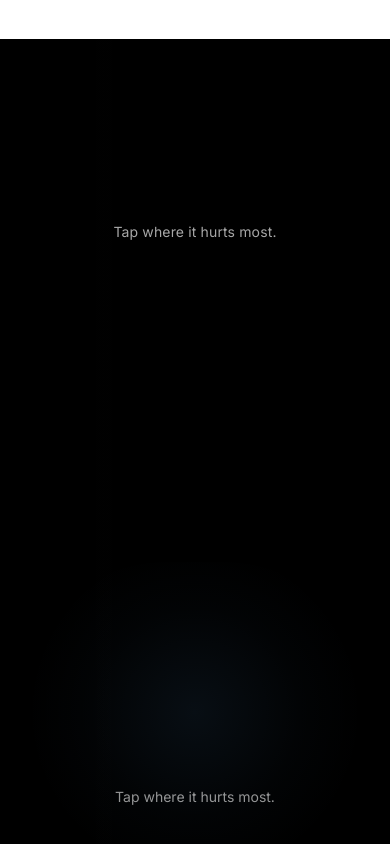
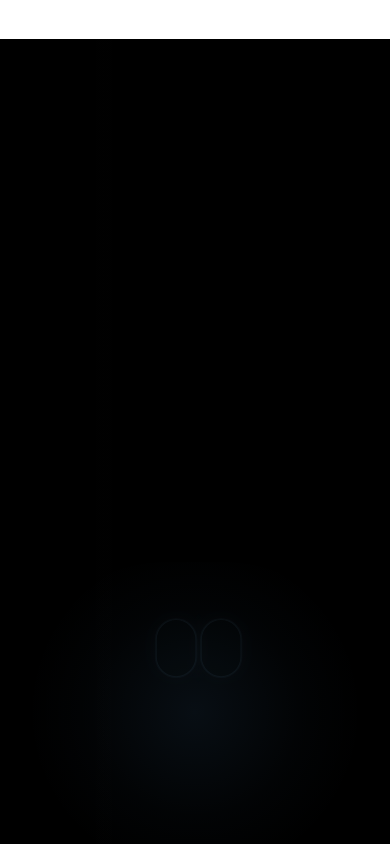
Before and after one commit to jjjarv-web/arc-joint-website, a Next.js app: page / in a window 390 px wide. Shown: the part 3342-4186 px from the top of the page. Built offline with nearby package versions, Linux system fonts and the light colour scheme.

Commit message:
Polish knee selector choreography and interaction cues.
Align reveal timing and copy emphasis during zoom, refine single-zone hotspot behavior with subtle hover/tap affordances, and tighten region mapping to keep knee targeting clear across desktop and mobile.

Made-with: Cursor

```diff
--- a/src/components/experience/KneeSelector.tsx
+++ b/src/components/experience/KneeSelector.tsx
@@ -1,6 +1,6 @@
 "use client";
 
-import { useEffect, useRef, useState } from "react";
+import { useEffect, useRef, useState, type PointerEvent } from "react";
 import Image from "next/image";
 import gsap from "gsap";
 import { ScrollTrigger } from "gsap/ScrollTrigger";
@@ -8,42 +8,34 @@ import { useGSAP } from "@gsap/react";
 
 gsap.registerPlugin(ScrollTrigger, useGSAP);
 
-export type KneePainRegion = "anterior" | "medial" | "lateral" | "posterior";
+export type KneePainRegion = "anterior" | "medial" | "lateral";
 
 interface KneeSelectorProps {
   selectedRegion: KneePainRegion | "";
   onSelect: (region: KneePainRegion) => void;
 }
 
-type ZoneConfig = {
-  id: string;
-  region: KneePainRegion;
-  label: string;
-  top: string;
-  left: string;
-  width: string;
-  height: string;
+const regionLabel: Record<KneePainRegion, string> = {
+  anterior: "Front (anterior)",
+  medial: "Inner (medial)",
+  lateral: "Outer (lateral)",
 };
-
-const zones: ZoneConfig[] = [
-  { id: "left-anterior", region: "anterior", label: "Left kneecap/front", top: "67%", left: "35%", width: "12%", height: "9%" },
-  { id: "right-anterior", region: "anterior", label: "Right kneecap/front", top: "67%", left: "53%", width: "12%", height: "9%" },
-  { id: "left-medial", region: "medial", label: "Left inner knee", top: "67%", left: "42%", width: "7%", height: "9%" },
-  { id: "right-medial", region: "medial", label: "Right inner knee", top: "67%", left: "53%", width: "7%", height: "9%" },
-  { id: "left-lateral", region: "lateral", label: "Left outer knee", top: "67%", left: "31%", width: "7%", height: "9%" },
-  { id: "right-lateral", region: "lateral", label: "Right outer knee", top: "67%", left: "64%", width: "7%", height: "9%" },
-  { id: "left-posterior", region: "posterior", label: "Left back of knee", top: "62%", left: "35%", width: "12%", height: "7%" },
-  { id: "right-posterior", region: "posterior", label: "Right back of knee", top: "62%", left: "53%", width: "12%", height: "7%" },
-];
+const PNG_ASPECT_RATIO = 2000 / 4000;
+const LEFT_KNEE_X = 0.445;
+const RIGHT_KNEE_X = 0.575;
+const KNEE_Y = 0.675;
+type KneeSide = "left" | "right";
 
 export function KneeSelector({ selectedRegion, onSelect }: KneeSelectorProps) {
   const sectionRef = useRef<HTMLElement>(null);
-  const hotspotsRef = useRef<HTMLDivElement>(null);
+  const interactionFieldRef = useRef<HTMLDivElement>(null);
   const pulseTimeoutRef = useRef<number | null>(null);
   const clickLockRef = useRef(false);
   const [interactive, setInteractive] = useState(false);
   const [reducedMotion, setReducedMotion] = useState(false);
-  const [hoveredRegion, setHoveredRegion] = useState<KneePainRegion | "">("");
+  const [hoverRegion, setHoverRegion] = useState<KneePainRegion | "">("");
+  const [hoverSide, setHoverSide] = useState<KneeSide | "">("");
+  const [cursorPoint, setCursorPoint] = useState<{ x: number; y: number }>({ x: 50, y: 68 });
   const [pressedRegion, setPressedRegion] = useState<KneePainRegion | "">("");
 
   useEffect(() => {
@@ -57,20 +49,29 @@ export function KneeSelector({ selectedRegion, onSelect }: KneeSelectorProps) {
   useGSAP(
     () => {
       setInteractive(reducedMotion);
-      setHoveredRegion("");
+      setHoverRegion("");
+      setHoverSide("");
       setPressedRegion("");
 
       if (reducedMotion) {
         gsap.set(".knee-headline", { autoAlpha: 1, y: 0 });
+        gsap.set(".knee-subheadline", { autoAlpha: 1, y: 0, scale: 1, color: "rgba(255,255,255,1)" });
         gsap.set(".knee-image-shell", { autoAlpha: 1, scale: 1, filter: "blur(0px)" });
-        gsap.set(".knee-hotspots", { autoAlpha: 1 });
-        gsap.set(".knee-microcopy-pre", { autoAlpha: 0 });
-        gsap.set(".knee-microcopy-live", { autoAlpha: 0.82 });
-        gsap.set(".knee-instruction", { autoAlpha: 1 });
+        gsap.set(".knee-knee-glow", { autoAlpha: 0.88, scale: 1 });
+        gsap.set(".knee-zone-hint", { autoAlpha: 0.68 });
+        gsap.set(".knee-zone-hint-core", { scale: 1 });
+        gsap.set(".knee-interaction-field", { autoAlpha: 1 });
         return;
       }
 
       gsap.set(".knee-headline", { autoAlpha: 0, y: 52, filter: "blur(10px)" });
+      gsap.set(".knee-subheadline", {
+        autoAlpha: 0,
+        y: 18,
+        scale: 0.96,
+        filter: "blur(6px)",
+        color: "rgba(255,255,255,0.72)",
+      });
       gsap.set(".knee-image-shell", {
         autoAlpha: 0,
         y: 38,
@@ -82,21 +83,24 @@ export function KneeSelector({ selectedRegion, onSelect }: KneeSelectorProps) {
         transformOrigin: "50% 46%",
       });
       gsap.set(".knee-figure", { scale: 0.78, yPercent: 0, transformOrigin: "50% 62%" });
-      gsap.set(".knee-hotspots", { autoAlpha: 0 });
-      gsap.set(".knee-microcopy-pre", { autoAlpha: 0.82 });
-      gsap.set(".knee-microcopy-live", { autoAlpha: 0 });
+      gsap.set(".knee-knee-glow", { autoAlpha: 0.12, scale: 0.88, transformOrigin: "50% 68%" });
+      gsap.set(".knee-zone-hint", { autoAlpha: 0.18 });
+      gsap.set(".knee-zone-hint-core", { scale: 0.92 });
+      gsap.set(".knee-interaction-field", { autoAlpha: 0.3 });
       gsap.set(".knee-light-sweep", { xPercent: -130, autoAlpha: 0.045 });
 
       const headlineTimeline = gsap.timeline({
         defaults: { ease: "power3.out" },
         scrollTrigger: {
           trigger: sectionRef.current,
-          start: "top 40%",
+          start: "top 55%",
           toggleActions: "play none none reverse",
         },
       });
 
-      headlineTimeline.to(".knee-headline", { autoAlpha: 1, y: 0, filter: "blur(0px)", duration: 1.5 });
+      headlineTimeline
+        .to(".knee-headline", { autoAlpha: 1, y: 0, filter: "blur(0px)", duration: 1.5 }, 0)
+        .to(".knee-subheadline", { autoAlpha: 0.78, y: 0, scale: 1, filter: "blur(0px)", duration: 1.2 }, 0.16);
 
       gsap.to(".knee-image-shell", {
         autoAlpha: 1,
@@ -106,7 +110,7 @@ export function KneeSelector({ selectedRegion, onSelect }: KneeSelectorProps) {
         ease: "none",
         scrollTrigger: {
           trigger: sectionRef.current,
-          start: "top 50%",
+          start: "top 55%",
           end: "top 20%",
           scrub: 1.15,
         },
@@ -130,9 +134,18 @@ export function KneeSelector({ selectedRegion, onSelect }: KneeSelectorProps) {
       });
 
       zoomTimeline
-        .to(".knee-image-shell", { rotateY: -5, rotateX: 3, duration: 1.85 }, 0)
-        .to(".knee-figure", { scale: 0.98, yPercent: 0, duration: 1.95 }, 0)
-        .to(".knee-hotspots", { autoAlpha: 1, duration: 0.8 }, 0.55);
+        .to(".knee-image-shell", { rotateY: 0, rotateX: 0, duration: 1.78 }, 0)
+        .to(".knee-figure", { scale: 0.98, yPercent: 0, duration: 1.86 }, 0)
+        .to(".knee-headline", { scale: 0.86, autoAlpha: 0.55, duration: 1.05 }, 0.08)
+        .to(
+          ".knee-subheadline",
+          { scale: 1.22, autoAlpha: 0.98, y: 2, color: "rgba(255,255,255,1)", duration: 1.05 },
+          0.12
+        )
+        .to(".knee-knee-glow", { autoAlpha: 1, scale: 1, duration: 1.15 }, 0.28)
+        .to(".knee-zone-hint", { autoAlpha: 0.72, duration: 0.85, stagger: 0.06 }, 0.56)
+        .to(".knee-zone-hint-core", { scale: 1, duration: 0.85, stagger: 0.06 }, 0.56)
+        .to(".knee-interaction-field", { autoAlpha: 0.86, duration: 0.8 }, 0.45);
 
       gsap.to(".knee-light-sweep", {
         xPercent: 130,
@@ -146,7 +159,7 @@ export function KneeSelector({ selectedRegion, onSelect }: KneeSelectorProps) {
   );
 
   useEffect(() => {
-    if (!hotspotsRef.current || reducedMotion) {
+    if (!interactionFieldRef.current || reducedMotion) {
       return;
     }
 
@@ -154,16 +167,43 @@ export function KneeSelector({ selectedRegion, onSelect }: KneeSelectorProps) {
       clickLockRef.current = false;
     }
 
-    gsap.to(".knee-microcopy-pre", {
-      autoAlpha: interactive ? 0 : 0.82,
-      duration: 0.25,
-      ease: "power2.out",
+      gsap.to(".knee-interaction-field", {
+        autoAlpha: interactive ? 0.86 : 0.52,
+        duration: 0.25,
+        ease: "power2.out",
+      });
+      gsap.to(".knee-zone-hint", {
+        autoAlpha: interactive ? 0.72 : 0.26,
+        duration: 0.25,
+        ease: "power2.out",
+      });
+  }, [interactive, reducedMotion]);
+
+  useEffect(() => {
+    if (!interactive || reducedMotion) {
+      return;
+    }
+
+    const leftPulse = gsap.to(".knee-zone-hint-core--left", {
+      scale: 1.045,
+      duration: 1.1,
+      ease: "sine.inOut",
+      repeat: -1,
+      yoyo: true,
     });
-    gsap.to(".knee-microcopy-live", {
-      autoAlpha: interactive ? 0.82 : 0,
-      duration: 0.25,
-      ease: "power2.out",
+    const rightPulse = gsap.to(".knee-zone-hint-core--right", {
+      scale: 1.045,
+      duration: 1.1,
+      ease: "sine.inOut",
+      repeat: -1,
+      yoyo: true,
+      delay: 0.2,
     });
+
+    return () => {
+      leftPulse.kill();
+      rightPulse.kill();
+    };
   }, [interactive, reducedMotion]);
 
   useEffect(
@@ -191,8 +231,64 @@ export function KneeSelector({ selectedRegion, onSelect }: KneeSelectorProps) {
     }, 180);
   };
 
-  const preInteractiveCopy = "Tap where it hurts most.";
-  const interactiveCopy = "Tap where it hurts most.";
+  const inferRegion = (xNorm: number, yNorm: number): KneePainRegion | null => {
+    const dxLeft = Math.abs(xNorm - LEFT_KNEE_X);
+    const dxRight = Math.abs(xNorm - RIGHT_KNEE_X);
+    const centerX = dxLeft < dxRight ? LEFT_KNEE_X : RIGHT_KNEE_X;
+    const isLeftKnee = centerX < 0.5;
+    const localX = xNorm - centerX;
+    const localY = yNorm - KNEE_Y;
+
+    if (Math.abs(localY) > 0.165 || Math.abs(localX) > 0.145) {
+      return null;
+    }
+
+    // Region map follows the user reference, simplified:
+    // A = center-lower/front, I = inner, O = outer.
+    // Keep a slightly narrower anterior lane so inner has more room.
+    if (localY > 0.01 && Math.abs(localX) < 0.045) {
+      return "anterior";
+    }
+
+    const towardCenter = isLeftKnee ? localX > 0 : localX < 0;
+    return towardCenter ? "medial" : "lateral";
+  };
+
+  const resolveRegionFromEvent = (
+    event: PointerEvent<HTMLDivElement>
+  ): { region: KneePainRegion; side: KneeSide; x: number; y: number } | null => {
+    const bounds = interactionFieldRef.current?.getBoundingClientRect();
+    if (!bounds) {
+      return null;
+    }
+
+    const imageWidth = Math.min(bounds.width, bounds.height * PNG_ASPECT_RATIO);
+    const imageHeight = imageWidth / PNG_ASPECT_RATIO;
+    const imageLeft = (bounds.width - imageWidth) / 2;
+    const imageTop = (bounds.height - imageHeight) / 2;
+
+    const xInImage = event.clientX - bounds.left - imageLeft;
+    const yInImage = event.clientY - bounds.top - imageTop;
+    if (xInImage < 0 || yInImage < 0 || xInImage > imageWidth || yInImage > imageHeight) {
+      return null;
+    }
+
+    const xNorm = xInImage / imageWidth;
+    const yNorm = yInImage / imageHeight;
+    const side: KneeSide =
+      Math.abs(xNorm - LEFT_KNEE_X) <= Math.abs(xNorm - RIGHT_KNEE_X) ? "left" : "right";
+    const region = inferRegion(xNorm, yNorm);
+    if (!region) {
+      return null;
+    }
+
+    return {
+      region,
+      side,
+      x: ((imageLeft + xInImage) / bounds.width) * 100,
+      y: ((imageTop + yInImage) / bounds.height) * 100,
+    };
+  };
 
   return (
     <section ref={sectionRef} className="relative min-h-[190vh] bg-black text-white">
@@ -210,21 +306,23 @@ export function KneeSelector({ selectedRegion, onSelect }: KneeSelectorProps) {
             <h3 className="knee-headline text-balance text-[clamp(44px,6.8vw,78px)] font-light leading-[1.04] tracking-[-0.02em]">
               Where does it hurt?
             </h3>
-
-            <div className="relative mt-4 h-6 text-sm tracking-[0.01em] text-white/80">
-              <p className="knee-microcopy-pre absolute inset-0">{preInteractiveCopy}</p>
-              <p className="knee-microcopy-live absolute inset-0">{interactiveCopy}</p>
-            </div>
+            <p className="knee-subheadline mt-4 text-sm tracking-[0.01em] text-white/72">Tap where your knee hurts most.</p>
           </div>
 
           <div className="relative mx-auto w-full max-w-[560px]">
             <div className="relative mx-auto h-[58vh] w-full overflow-hidden md:h-[66vh]">
               <div
                 className={`knee-image-shell relative h-full w-full transition-transform duration-300 ${
-                  pressedRegion ? "scale-[1.02]" : "scale-100"
+                  pressedRegion || selectedRegion ? "scale-[1.02]" : "scale-100"
                 }`}
               >
                 <div className="knee-figure relative h-full w-full">
+                  <div
+                    className="knee-knee-glow pointer-events-none absolute inset-0 z-[1]"
+                    style={{
+                      background: `radial-gradient(circle at ${LEFT_KNEE_X * 100}% ${KNEE_Y * 100}%, rgba(106,192,255,0.22) 0%, rgba(106,192,255,0.07) 14%, rgba(0,0,0,0) 30%), radial-gradient(circle at ${RIGHT_KNEE_X * 100}% ${KNEE_Y * 100}%, rgba(106,192,255,0.22) 0%, rgba(106,192,255,0.07) 14%, rgba(0,0,0,0) 30%)`,
+                    }}
+                  />
                   <Image
                     src="/images/knee-assessment.png"
                     alt="X-ray knee pain selector"
@@ -237,46 +335,85 @@ export function KneeSelector({ selectedRegion, onSelect }: KneeSelectorProps) {
               </div>
 
               <div
-                ref={hotspotsRef}
-                className={`knee-hotspots absolute inset-0 transition-opacity ${
+                ref={interactionFieldRef}
+                onPointerMove={(event) => {
+                  if (!interactive || event.pointerType === "touch") {
+                    return;
+                  }
+                  const resolved = resolveRegionFromEvent(event);
+                  if (!resolved) {
+                    setHoverRegion("");
+                    setHoverSide("");
+                    return;
+                  }
+                  setHoverRegion(resolved.region);
+                  setHoverSide(resolved.side);
+                  setCursorPoint({ x: resolved.x, y: resolved.y });
+                }}
+                onPointerLeave={() => {
+                  setHoverRegion("");
+                  setHoverSide("");
+                }}
+                onPointerUp={(event) => {
+                  if (!interactive) {
+                    return;
+                  }
+                  const resolved = resolveRegionFromEvent(event);
+                  if (!resolved) {
+                    return;
+                  }
+                  setHoverRegion(resolved.region);
+                  setHoverSide(resolved.side);
+                  setCursorPoint({ x: resolved.x, y: resolved.y });
+                  gsap.fromTo(
+                    `.knee-zone-hint-core--${resolved.side}`,
+                    {
+                      scale: 1,
+                      boxShadow: "0 0 0 1px rgba(138,210,255,0.25),0 0 26px rgba(138,210,255,0.2)",
+                    },
+                    {
+                      scale: 1.12,
+                      boxShadow: "0 0 0 1px rgba(138,210,255,0.45),0 0 36px rgba(138,210,255,0.34)",
+                      duration: 0.11,
+                      yoyo: true,
+                      repeat: 1,
+                      ease: "power2.out",
+                    }
+                  );
+                  handleSelect(resolved.region);
+                }}
+                className={`knee-interaction-field absolute inset-0 transition-opacity ${
                   interactive ? "pointer-events-auto" : "pointer-events-none"
                 }`}
               >
-                {zones.map((zone) => {
-                  const isActive = selectedRegion === zone.region || hoveredRegion === zone.region;
-
-                  return (
-                    <button
-                      key={zone.id}
-                      type="button"
-                      aria-label={`Select ${zone.label}`}
-                      onMouseEnter={() => setHoveredRegion(zone.region)}
-                      onMouseLeave={() => setHoveredRegion("")}
-                      onFocus={() => setHoveredRegion(zone.region)}
-                      onBlur={() => setHoveredRegion("")}
-                      onClick={() => handleSelect(zone.region)}
-                      className={`absolute rounded-full transition-all duration-200 ${
-                        isActive
-                          ? "bg-[#8ad2ff]/[0.08] shadow-[0_0_0_1px_rgba(138,210,255,0.22),0_0_30px_rgba(138,210,255,0.22)]"
-                          : "bg-transparent"
-                      }`}
-                      style={{
-                        top: zone.top,
-                        left: zone.left,
-                        width: zone.width,
-                        height: zone.height,
-                        cursor: interactive ? "pointer" : "default",
-                      }}
-                    />
-                  );
-                })}
+                <div
+                  className={`knee-zone-hint pointer-events-none absolute h-[12.8%] w-[12.8%] -translate-x-1/2 -translate-y-1/2 transition-transform duration-200 ease-out ${
+                    hoverSide === "left" ? "scale-[1.06]" : "scale-100"
+                  }`}
+                  style={{ left: `${LEFT_KNEE_X * 100}%`, top: `${KNEE_Y * 100}%` }}
+                >
+                  <div className="knee-zone-hint-core knee-zone-hint-core--left h-full w-full rounded-full border border-[#8ad2ff]/45 bg-[#8ad2ff]/[0.04] shadow-[0_0_0_1px_rgba(138,210,255,0.25),0_0_26px_rgba(138,210,255,0.2)]" />
+                </div>
+                <div
+                  className={`knee-zone-hint pointer-events-none absolute h-[12.8%] w-[12.8%] -translate-x-1/2 -translate-y-1/2 transition-transform duration-200 ease-out ${
+                    hoverSide === "right" ? "scale-[1.06]" : "scale-100"
+                  }`}
+                  style={{ left: `${RIGHT_KNEE_X * 100}%`, top: `${KNEE_Y * 100}%` }}
+                >
+                  <div className="knee-zone-hint-core knee-zone-hint-core--right h-full w-full rounded-full border border-[#8ad2ff]/45 bg-[#8ad2ff]/[0.04] shadow-[0_0_0_1px_rgba(138,210,255,0.25),0_0_26px_rgba(138,210,255,0.2)]" />
+                </div>
+                {hoverRegion && (
+                  <div
+                    className="pointer-events-none absolute -translate-x-1/2 -translate-y-[130%] rounded-full border border-[#8ad2ff]/45 bg-black/70 px-3 py-1 text-[11px] tracking-[0.02em] text-[#d8efff] shadow-[0_0_24px_rgba(138,210,255,0.2)] backdrop-blur-sm"
+                    style={{ left: `${cursorPoint.x}%`, top: `${cursorPoint.y}%` }}
+                  >
+                    {regionLabel[hoverRegion]}
+                  </div>
+                )}
               </div>
             </div>
           </div>
 
-          <p className="knee-instruction text-center text-[14px] text-white/58">
-            Tap where it hurts most.
-          </p>
         </div>
       </div>
     </section>
```
